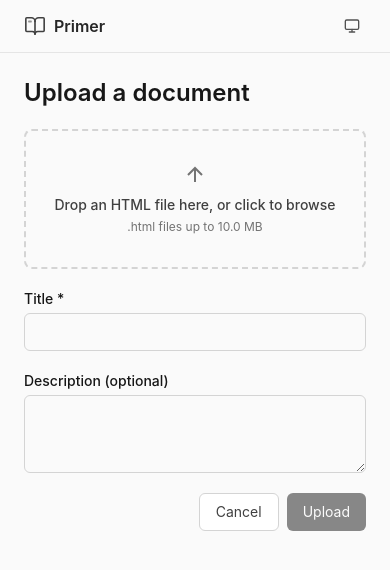
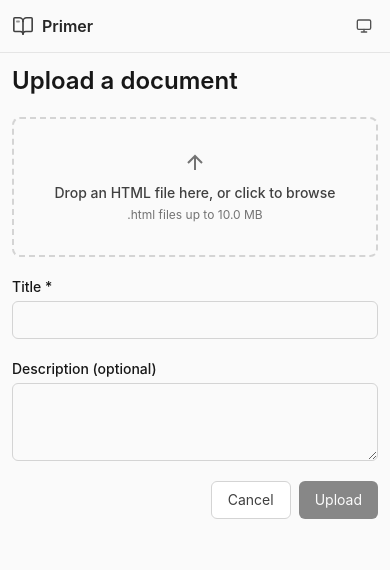
Before and after one commit to 0xPolygon/primer, a React (Vite) app in the folder apps/web/: page /upload in a window 390 px wide. Shown: the top 570 px of the page. Built offline with nearby package versions, Linux system fonts and the light colour scheme; no server answers.

Commit message:
feat(web): mobile viewport meta + tighter AppShell padding

```diff
--- a/apps/web/index.html
+++ b/apps/web/index.html
@@ -2,7 +2,7 @@
 <html lang="en">
   <head>
     <meta charset="UTF-8" />
-    <meta name="viewport" content="width=device-width, initial-scale=1.0" />
+    <meta name="viewport" content="width=device-width, initial-scale=1.0, interactive-widget=resizes-content" />
     <link rel="icon" type="image/svg+xml" href="/favicon.svg" />
     <title>Primer</title>
     <script>
--- a/apps/web/src/AppShell.tsx
+++ b/apps/web/src/AppShell.tsx
@@ -6,7 +6,7 @@ import { PrimerIcon } from './components/PrimerIcon.tsx';
 export function AppShell() {
   return (
     <div className="min-h-screen flex flex-col">
-      <header className="border-b border-neutral-200 dark:border-neutral-800 px-6 py-3 flex items-center justify-between">
+      <header className="border-b border-neutral-200 dark:border-neutral-800 px-3 sm:px-6 py-3 flex items-center justify-between">
         <Link
           to="/"
           className="flex items-center gap-2 font-semibold text-neutral-800 dark:text-neutral-200"
@@ -19,7 +19,7 @@ export function AppShell() {
           <UserMenu />
         </div>
       </header>
-      <main className="flex-1 p-6">
+      <main className="flex-1 p-3 sm:p-6">
         <Outlet />
       </main>
     </div>
```
